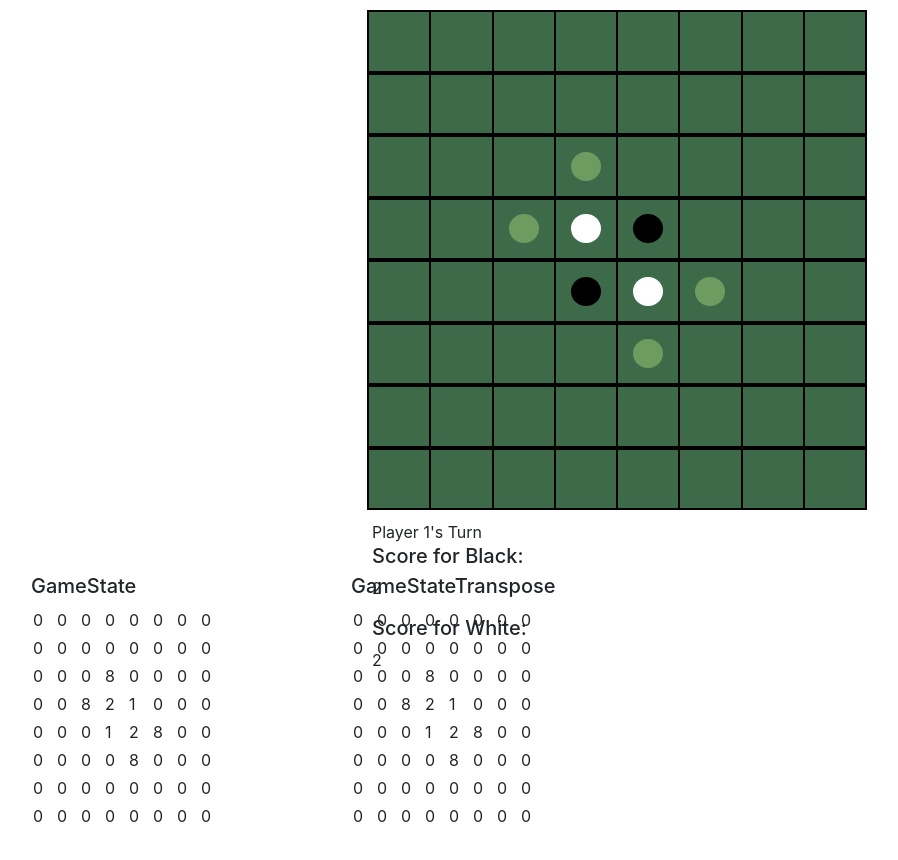
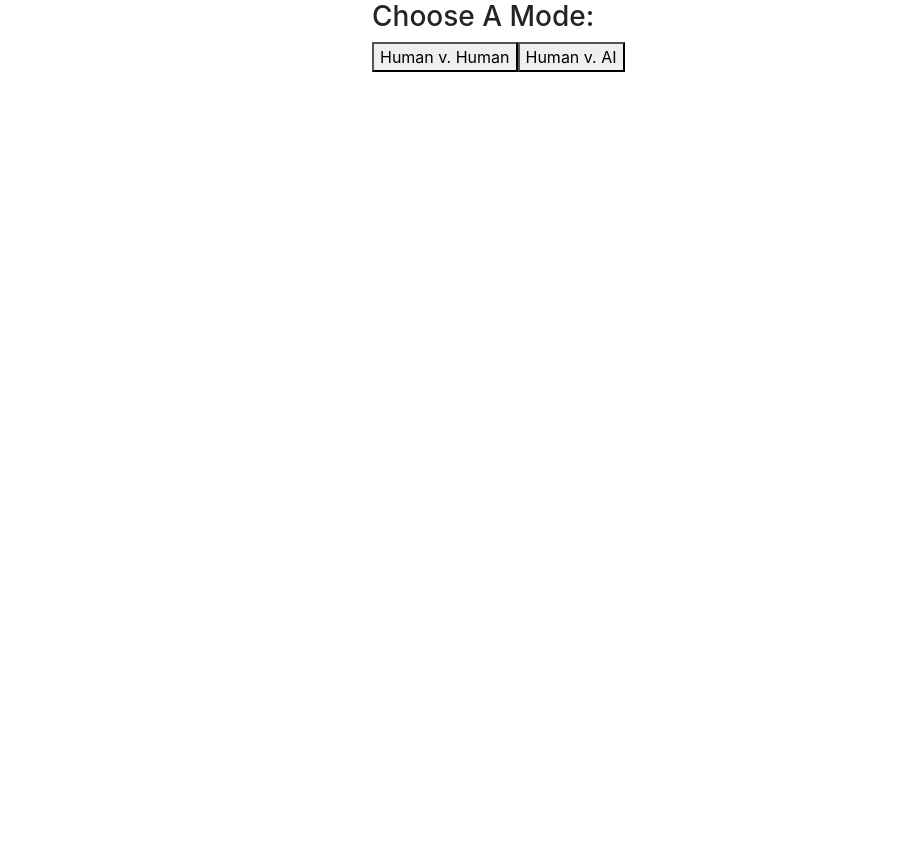
Before and after one commit to jcoriell/othello_deployed, a React (Create React App) app: page / in a window 1280 px wide. Shown: the top 860 px of the page, without its empty margins (33-931 px from the left). After the commit the page ends 800 px from the top, so only its background shows below. Built offline with nearby package versions, Linux system fonts and the light colour scheme.

Commit message:
scoring added

```diff
--- a/src/App.css
+++ b/src/App.css
@@ -6,6 +6,7 @@
   position: absolute;
   left: 25%;
   top: 25%;
+  transition: background 1s;
 }
 .player2{
   background: white;
@@ -15,27 +16,30 @@
   position: absolute;
   left: 25%;
   top: 25%;
+  transition: background 1s;
 }
 
 .adjacentTile{
-  background: #a0cc78;
+  background: #3d6b49;
   opacity: 0.5;
-  border-radius: 50%;
-  width: 50%;
-  height: 50%;
+  border-radius: 0%;
+  width: 100%;
+  height: 100%;
   position: absolute;
-  left: 25%;
-  top: 25%;
+  left: 0%;
+  top: 0%;
 }
 
 .adjacentTile:hover{
   opacity: 1;
+  background: #8e9984;
 }
 
 .col{
   height: 100%;
   background: #3d6b49;
   border: 1px solid black;
+
 }
 
 .row{
@@ -44,7 +48,7 @@
 }
 
 .empty{
-  background: green;
+  background: #3d6b49;
  }
 
 .container{
--- a/src/App.js
+++ b/src/App.js
@@ -1,6 +1,18 @@
+/*
+Joshua Coriell
+Tuesday, Novemeber 12
+CWID: 101-75-228
+Assignment #3 - Othello
+
+Description:
+This program implements Othello. You can play with two humans, or a human can play against an AI.
+*/
+
+
+
 import React from 'react';
 import './App.css';
-import { Row, Container, Col } from 'react-bootstrap';
+import { Row, Container } from 'react-bootstrap';
 import Tile from './components/Tile';
 
 const black = 1;
@@ -32,7 +44,9 @@ class App extends React.Component{
       activePlayer : 1,
       inactivePlayer : 2,
       blackPoints: 2,
-      whitePoints: 2
+      whitePoints: 2,
+      availablePoints: 4,
+      gameMode: 'menu'
     }
     this.setPlayer = this.setPlayer.bind(this);
     this.handleGameState = this.handleGameState.bind(this);
@@ -45,18 +59,34 @@ class App extends React.Component{
     this.checkSouthEast = this.checkSouthEast.bind(this);
     this.checkSouthWest = this.checkSouthWest.bind(this);
     this.updateScore = this.updateScore.bind(this);
+    this.handleGameMode = this.handleGameMode.bind(this);
   }
 
-  updateScore(){
+  handleGameMode(mode){
+    this.setState({gameMode: mode})
+  }
+
+  updateScore(array){
     let blackScore = 0;
     let whiteScore = 0;
+    let availableSpots = 0;
     for (let i = 0; i < this.state.gameState.length; i++){
       for (let j = 0; j < this.state.gameState[i].length; j++){
         if (this.state.gameState[i][j] === black){blackScore++;}
         if (this.state.gameState[i][j] === white){whiteScore++;}
       }
     }
-    this.setState({blackPoints: blackScore, whitePoints: whiteScore})
+    for (let i = 0; i < array.length; i++){
+      for (let j = 0; j < array[i].length; j++){
+        if (array[i][j] === available){availableSpots++}
+      }
+    }
+    this.setState({blackPoints: blackScore, whitePoints: whiteScore, availablePoints: availableSpots})
+
+
+    if (blackScore + whiteScore === 64 || availableSpots === 0){
+      this.handleGameMode('gameover')
+    }
   }
 
   checkTileOnRight(rowIndex, colIndex){
@@ -603,8 +633,9 @@ class App extends React.Component{
 
      //Update the app state
      this.setState({gameState: updatedGameState, gameStateTranspose: updatedGameStateTranspose})
+     this.updateScore(updatedGameState);
      this.setPlayer();
-     this.updateScore();
+
   }
 
 
@@ -631,13 +662,17 @@ class App extends React.Component{
       )
     })
 
-    return(
-      <React.Fragment>
+    let gameMode = (this.state.gameMode === 'menu' ?
+                    <Container>
+                        <h3>Choose A Mode:</h3>
+                        <button onClick={this.handleGameMode.bind(this, '2playergame')}>Human v. Human</button>
+                        <button>Human v. AI</button>
+                    </Container> :
                     <Container>
                       <div className = 'gameboard'>
                         {updateBoard}
                       </div>
-        <div>Player {this.state.activePlayer}'s Turn</div>
+                      <h4>{this.state.activePlayer === black ? 'Black' : 'White'}'s Turn</h4>
                       <div>
                         <h5>Score for Black:</h5>
                         <p>{this.state.blackPoints}</p>
@@ -646,16 +681,18 @@ class App extends React.Component{
                         <h5>Score for White:</h5>
                         <p>{this.state.whitePoints}</p>
                       </div>
+                      <div>
+                        {this.state.gameMode === 'gameover' ? <h6>Game Over - {this.state.blackPoints === this.state.whitePoints ? 'Tie Game' :
+                                                                              (this.state.blackPoints > this.state.whitePoints ? 'Black Wins' : 'White Wins')} </h6> :  null}
+                      </div>
+                      <div>{this.state.availablePoints}</div>
+                    </Container>
+                      )
 
-      </Container>
-      <div style = {{display: 'inline-block', margin: '4em'}}>
-      <h5>GameState</h5>
-      {this.state.gameState.map(i => <div style={{display: 'block'}}>{i.map(j => <div style = {{display: 'inline-block', margin: '2px', width: '20px'}}>{j}</div>)}</div>)}
-      </div>
-      <div style = {{display: 'inline-block', margin: '4em'}}>
-      <h5>GameStateTranspose</h5>
-      {this.state.gameStateTranspose.map(i => <div style={{display: 'block'}}>{i.map(j => <div style = {{display: 'inline-block', margin: '2px', width: '20px'}}>{j}</div>)}</div>)}
-      </div>
+
+    return(
+      <React.Fragment>
+        {gameMode}
       </React.Fragment>
     )
   }
--- a/src/components/Tile.js
+++ b/src/components/Tile.js
@@ -12,6 +12,7 @@ class Tile extends React.Component{
     handleClick(){
         if (this.props.tileValue === 8){
             this.props.handleGameState(this.props.rowIndex, this.props.colIndex);
+
         }
     }
 
```
Lines whose indentation alone changed are shown as unchanged.
